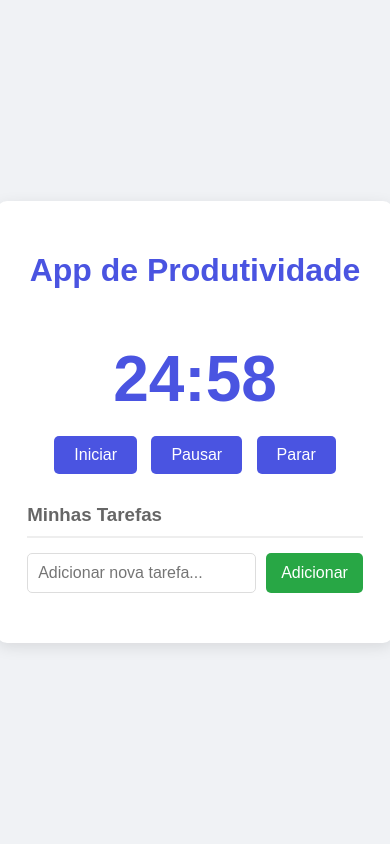
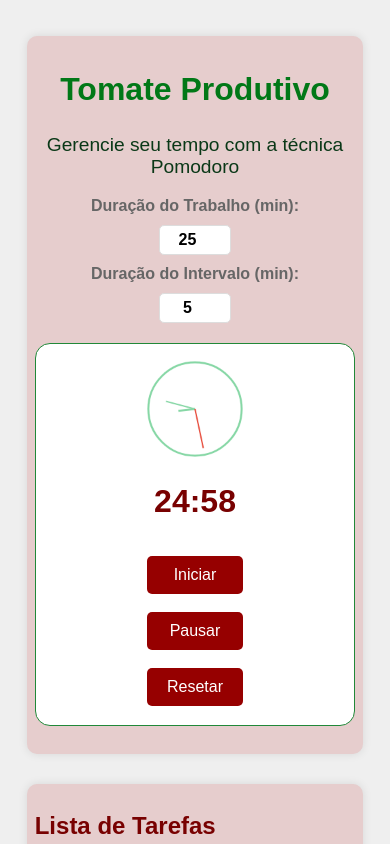
Before and after one commit to mlcrodrigues/tomate, a plain HTML site: page index.html in a window 390 px wide. Both pictures are taken after a click on the button "Iniciar". Shown: the top 844 px of the page. Drawn offline with Linux system fonts and the light colour scheme.

Commit message:
Add files via upload
Início do projeto tomate para cursos de js. e react js.

```diff
--- a/index.html
+++ b/index.html
@@ -7,34 +7,52 @@
     <link rel="stylesheet" href="style.css">
 </head>
 <body>
+    <main>
 
-    <main class="container">
-        <h1>App de Produtividade</h1>
+    <section class="container">
+        <h1>Tomate Produtivo</h1>
+        <p>Gerencie seu tempo com a técnica Pomodoro</p>
 
-        <div id="pomodoro-timer" class="timer">
-            <h2 id="timer-display">25:00</h2>
-            <div class="timer-controls">
-                <button id="start-btn">Iniciar</button>
-                <button id="pause-btn">Pausar</button>
-                <button id="reset-btn">Parar</button>
+        <section class="timer-section">
+          <div class ="timer-settings">
+              <label for="work-duration">Duração do Trabalho (min):</label>
+              <input type="number" id="work-duration" value="25" min="1" max="60">
+              <label for="break-duration">Duração do Intervalo (min):</label>
+              <input type="number" id="break-duration" value="5" min="1" max="30">
+          </div>
+        </section>
+
+        <section class="clock-section">
+          <canvas id="clock-canvas" width="150" height="150"></canvas>
+            <div class="analog-clock">
+              <div class="clock-face">
+                  <div class="hand hour-hand"></div>
+                  <div class="hand minute-hand"></div>
+                  <div class="hand second-hand"></div>
+              </div>
             </div>
-        </div>
 
-        <div id="task-list-section" class="task-list-container">
-            <h3>Minhas Tarefas</h3>
-            <div class="task-input-container">
-                <input type="text" id="new-task-input" placeholder="Adicionar nova tarefa...">
-                <button id="add-task-btn">Adicionar</button>
+            <div class="pomodoro-timer" id="timer-display">
+                <span id="minutes">25</span>:<span id="seconds">00</span>
             </div>
-            <ul id="tasks">
-                </ul>
-        </div>
 
-        <div id="game-section" class="hidden">
-    <h3>Pausa para o Jogo!</h3>
-    <div id="bubble-game-container">
-        </div>
-</div>
+            <div class="controls">
+              <button id="start-btn">Iniciar</button>
+              <button id="pause-btn">Pausar</button>
+              <button id="reset-btn">Resetar</button>
+            </div>
+
+        </section>
+    </section>
+
+    <section class="tasks-section">
+        <h2>Lista de Tarefas</h2>
+        <input id="new-task-input" type="text" />
+        <button id="add-task-btn">Adicionar</button>
+        <ul id="tasks"></ul>
+    </section>
+    </section>
+
 
     </main>
 
--- a/script.js
+++ b/script.js
@@ -1,224 +1,176 @@
-// Seleciona os elementos HTML que vamos manipular
 const timerDisplay = document.getElementById('timer-display');
 const startBtn = document.getElementById('start-btn');
 const pauseBtn = document.getElementById('pause-btn');
 const resetBtn = document.getElementById('reset-btn');
 
-// Define os estados iniciais do timer
 const POMODORO_TIME = 25 * 60; // 25 minutos em segundos
-const SHORT_BREAK_TIME = 5 * 60; // 5 minutos em segundos
 let timeRemaining = POMODORO_TIME;
 let isRunning = false;
-let timerInterval;
+let intervalId = null;
 
-// Função para formatar o tempo (de segundos para MM:SS)
-function formatTime(seconds) {
-    const minutes = Math.floor(seconds / 60);
-    const secs = seconds % 60;
-    return `${minutes < 10 ? '0' : ''}${minutes}:${secs < 10 ? '0' : ''}${secs}`;
+function updateTimerDisplay() {
+    const minutes = String(Math.floor(timeRemaining / 60)).padStart(2, '0');
+    const seconds = String(timeRemaining % 60).padStart(2, '0');
+    timerDisplay.textContent = `${minutes}:${seconds}`;
 }
 
-// Função para atualizar o display do timer
-function updateTimerDisplay() {
-    timerDisplay.textContent = formatTime(timeRemaining);
+function updateClock() {
+    const canvas = document.getElementById('clock-canvas');
+    if (!canvas) return;
+    const ctx = canvas.getContext('2d');
+    const radius = canvas.width / 2;
+    ctx.clearRect(0, 0, canvas.width, canvas.height);
+
+    ctx.beginPath();
+    ctx.arc(radius, radius, radius - 5, 0, 2 * Math.PI);
+    ctx.fillStyle = '#fff';
+    ctx.fill();
+    ctx.strokeStyle = '#86d7a5ff';
+    ctx.lineWidth = 3;
+    ctx.stroke();
+
+    const now = new Date();
+    const hours = now.getHours() % 12;
+    const minutes = now.getMinutes();
+    const seconds = now.getSeconds();
+
+    const hourAngle = ((hours + minutes / 60) * Math.PI / 6) - Math.PI / 2;
+    const minuteAngle = ((minutes + seconds / 60) * Math.PI / 30) - Math.PI / 2;
+    const secondAngle = (seconds * Math.PI / 30) - Math.PI / 2;
+
+    ctx.beginPath();
+    ctx.moveTo(radius, radius);
+    ctx.lineTo(
+        radius + Math.cos(hourAngle) * (radius - 50),
+        radius + Math.sin(hourAngle) * (radius - 50)
+    );
+    ctx.strokeStyle = '#86d7a5ff';
+    ctx.lineWidth = 3;
+    ctx.stroke();
+
+    ctx.beginPath();
+    ctx.moveTo(radius, radius);
+    ctx.lineTo(
+        radius + Math.cos(minuteAngle) * (radius - 30),
+        radius + Math.sin(minuteAngle) * (radius - 30)
+    );
+    ctx.strokeStyle = '#86d7a5ff';
+    ctx.lineWidth = 2;
+    ctx.stroke();
+
+    ctx.beginPath();
+    ctx.moveTo(radius, radius);
+    ctx.lineTo(
+        radius + Math.cos(secondAngle) * (radius - 15),
+        radius + Math.sin(secondAngle) * (radius - 15)
+    );
+    ctx.strokeStyle = '#e74c3c';
+    ctx.lineWidth = 2;
+    ctx.stroke();
 }
 
-// Função para iniciar ou retomar o timer
-function startTimer() {
-    if (isRunning) return; // Se o timer já estiver rodando, não faz nada
+setInterval(updateClock, 1000);
+
+function startTimerDisplay() {
+    if (isRunning) return;
     isRunning = true;
 
-    // Configura um intervalo que executa a cada 1 segundo
-    timerInterval = setInterval(() => {
+    intervalId = setInterval(() => {
+
+        updateClock();
+
         if (timeRemaining > 0) {
             timeRemaining--;
             updateTimerDisplay();
         } else {
-            // Quando o tempo acaba, para o timer
-            clearInterval(timerInterval);
-            isRunning = false;
-            // CHAMAR O TEMPO DE DESCANSO E O JOGO
-            startShortBreak();
+            pauseTimerDisplay();
+            alert('Tempo esgotado! Faça uma pausa.');
         }
-    }, 1000); // 1000 milissegundos = 1 segundo
+    }, 1000);
+
+    updateClock();
+    updateTimerDisplay();
 }
 
-// Função para pausar o timer
-function pauseTimer() {
-    if (!isRunning) return; // Se o timer já estiver pausado, não faz nada
+function pauseTimerDisplay() {
     isRunning = false;
-    clearInterval(timerInterval);
+    clearInterval(intervalId);
 }
 
-// Função para parar e resetar o timer
-function resetTimer() {
-    pauseTimer(); // Pausa o timer
-    timeRemaining = POMODORO_TIME; // Reseta o tempo
-    updateTimerDisplay(); // Atualiza o display para 25:00
+function resetTimerDisplay() {
+    pauseTimerDisplay();
+    timeRemaining = POMODORO_TIME;
+    updateTimerDisplay();
+    updateClock();
 }
 
-// Adiciona "escutadores de eventos" aos botões
-startBtn.addEventListener('click', startTimer);
-pauseBtn.addEventListener('click', pauseTimer);
-resetBtn.addEventListener('click', resetTimer);
+startBtn.addEventListener('click', startTimerDisplay);
+pauseBtn.addEventListener('click', pauseTimerDisplay);
+resetBtn.addEventListener('click', resetTimerDisplay);
 
-// Atualiza o display do timer ao carregar a página
 updateTimerDisplay();
+updateClock();
 
-// --- LÓGICA DA LISTA DE TAREFAS ---
 
-// Seleciona os elementos HTML da lista de tarefas
 const newTaskInput = document.getElementById('new-task-input');
 const addTaskBtn = document.getElementById('add-task-btn');
 const tasksList = document.getElementById('tasks');
 
-// Função para criar um novo item de tarefa
+// Lista de tarefas
 function createTaskItem(taskText) {
-    // Cria um novo elemento <li>
+
     const listItem = document.createElement('li');
 
-    // Adiciona o texto da tarefa
     const taskSpan = document.createElement('span');
     taskSpan.textContent = taskText;
     listItem.appendChild(taskSpan);
 
-    // Cria um contêiner para os botões de ação
     const actionsContainer = document.createElement('div');
     actionsContainer.classList.add('task-actions');
 
-    // Cria o botão de "concluir"
     const completeBtn = document.createElement('button');
-    completeBtn.innerHTML = '&#10003;'; // Símbolo de checkmark
+    completeBtn.innerHTML = '&#10003;';
     completeBtn.classList.add('complete-btn');
     actionsContainer.appendChild(completeBtn);
 
-    // Cria o botão de "excluir"
     const deleteBtn = document.createElement('button');
-    deleteBtn.innerHTML = '&#10006;'; // Símbolo de 'x'
+    deleteBtn.innerHTML = '&#10006;';
     deleteBtn.classList.add('delete-btn');
     actionsContainer.appendChild(deleteBtn);
 
-    // Adiciona os botões ao item da lista
     listItem.appendChild(actionsContainer);
 
     return listItem;
 }
 
-// Função para adicionar uma nova tarefa
 function addTask() {
-    const taskText = newTaskInput.value.trim(); // Pega o texto e remove espaços em branco
+    const taskText = newTaskInput.value.trim();
 
-    // Verifica se o campo de texto não está vazio
     if (taskText !== '') {
         const newTaskItem = createTaskItem(taskText);
         tasksList.appendChild(newTaskItem);
-        newTaskInput.value = ''; // Limpa o campo de texto
+        newTaskInput.value = '';
     }
 }
 
-// Função para lidar com o clique na lista (delegando os eventos)
 tasksList.addEventListener('click', (event) => {
     const clickedElement = event.target;
 
-    // Se o clique foi no botão de "concluir"
     if (clickedElement.classList.contains('complete-btn')) {
-        const listItem = clickedElement.closest('li'); // Encontra o elemento <li> mais próximo
-        listItem.classList.toggle('completed'); // Adiciona/remove a classe 'completed'
+        const listItem = clickedElement.closest('li');
+        listItem.classList.toggle('completed');
     }
 
-    // Se o clique foi no botão de "excluir"
     if (clickedElement.classList.contains('delete-btn')) {
-        const listItem = clickedElement.closest('li'); // Encontra o elemento <li> mais próximo
-        listItem.remove(); // Remove o item da lista
+        const listItem = clickedElement.closest('li');
+        listItem.remove();
     }
 });
 
-// Adiciona "escutadores de eventos"
 addTaskBtn.addEventListener('click', addTask);
 newTaskInput.addEventListener('keypress', (event) => {
-    // Adiciona tarefa ao apertar "Enter" no campo de input
+
     if (event.key === 'Enter') {
         addTask();
     }
 });
-
-// --- LÓGICA DA QUEBRA E DO JOGO ---
-
-// Seleciona os elementos das seções
-const pomodoroSection = document.getElementById('pomodoro-timer');
-const taskSection = document.getElementById('task-list-section');
-const gameSection = document.getElementById('game-section');
-const gameContainer = document.getElementById('bubble-game-container');
-
-let isBreak = false;
-let breakTimeRemaining = SHORT_BREAK_TIME;
-let bubbleInterval;
-
-// Função para iniciar o tempo de descanso
-function startShortBreak() {
-    isBreak = true;
-    timeRemaining = SHORT_BREAK_TIME;
-    updateTimerDisplay(); // Atualiza para o tempo de descanso
-
-    // Esconde as seções de produtividade e mostra a do jogo
-    pomodoroSection.classList.add('hidden');
-    taskSection.classList.add('hidden');
-    gameSection.classList.remove('hidden');
-
-    // Inicia o timer de descanso
-    timerInterval = setInterval(() => {
-        if (breakTimeRemaining > 0) {
-            breakTimeRemaining--;
-        } else {
-            // Quando o descanso acaba, volta para o foco
-            clearInterval(timerInterval);
-            resetToPomodoro();
-        }
-    }, 1000);
-
-    // Inicia a criação de bolhas a cada 500ms
-    bubbleInterval = setInterval(createBubble, 500);
-}
-
-// Função para voltar ao timer Pomodoro
-function resetToPomodoro() {
-    isBreak = false;
-    timeRemaining = POMODORO_TIME;
-    updateTimerDisplay();
-
-    // Mostra as seções de produtividade e esconde a do jogo
-    pomodoroSection.classList.remove('hidden');
-    taskSection.classList.remove('hidden');
-    gameSection.classList.add('hidden');
-
-    // Limpa todas as bolhas restantes
-    gameContainer.innerHTML = '';
-    clearInterval(bubbleInterval);
-}
-
-// Função para criar uma nova bolha
-function createBubble() {
-    const bubble = document.createElement('div');
-    bubble.classList.add('bubble');
-
-    // Tamanho aleatório para a bolha
-    const size = Math.random() * 50 + 20; // Tamanho entre 20px e 70px
-    bubble.style.width = `${size}px`;
-    bubble.style.height = `${size}px`;
-
-    // Posição inicial aleatória na horizontal
-    const startPosition = Math.random() * (gameContainer.offsetWidth - size);
-    bubble.style.left = `${startPosition}px`;
-
-    // Adiciona a bolha no contêiner do jogo
-    gameContainer.appendChild(bubble);
-
-    // Evento de clique para estourar a bolha
-    bubble.addEventListener('click', () => {
-        bubble.classList.add('popped');
-        // Remove a bolha depois da animação
-        setTimeout(() => {
-            bubble.remove();
-        }, 200);
-    });
-}
--- a/style.css
+++ b/style.css
@@ -1,61 +1,119 @@
-/* Estilos Gerais para o Corpo da Página */
 body {
     font-family: Arial, sans-serif;
-    background-color: #f0f2f5;
     display: flex;
     justify-content: center;
     align-items: center;
-    min-height: 100vh;
-    margin: 0;
-    color: #333;
+    min-height: 400px;
+    background-color: #efefef;
+    color: #780101;
 }
 
-/* Estilos para o Contêiner Principal */
+main {
+    max-width: 800px;
+    width: 90%;
+    margin: 20px auto;
+}
+h1 {
+    font-size: 2em;
+    text-align: center;
+    color: #017817;
+}
+
+p {
+    font-size: 1.2em;
+    text-align: center;
+    color: #0a3817;
+}
+
 .container {
-    background-color: #fff;
-    padding: 30px;
+    background-color: #e6cdcd;
+    padding: 10px;
     border-radius: 10px;
-    box-shadow: 0 4px 15px rgba(0, 0, 0, 0.1);
-    width: 90%;
-    max-width: 500px;
+    box-shadow: 0 0 10px rgba(0, 0, 0, 0.1);
+    text-align: center;
+    margin-bottom: 30px;
+}
+
+.clock-section {
+    margin-bottom: 20px;
+    margin-top: 20px;
+    padding: 15px;
+    display: flex;
+    columns: 3;
+    justify-content: center;
+    align-items: center;
+    gap: 20px;
+    border: #218838 0.5px solid;
+    background-color: #ffffff;
+    border-radius: 15px;
+}
+
+.timer-settings {
+    display: flex;
+    flex-direction: column;
+    gap: 10px;
+    align-items: center;
+}
+.timer-settings label {
+    font-weight: bold;
+    color: #666;
+}
+
+#work-duration, #break-duration {
+    width: 60px;
+    padding: 5px;
+    border: 1px solid #ddd;
+    border-radius: 5px;
+    font-size: 1rem;
+    font-weight: bold;
     text-align: center;
 }
 
-/* Estilos para o Título */
-h1 {
-    color: #4a54e1;
-    margin-bottom: 20px;
+.controls {
+    display: flex;
+    flex-direction: column;
+    gap: 10px;
+    align-items: center;
 }
 
-/* Estilos do Timer Pomodoro */
-.timer {
-    margin-bottom: 30px;
+button {
+    background-color: #960000;
+    color: white;
+    border: none;
+    padding: 10px 20px;
+    border-radius: 5px;
+    cursor: pointer;
+    font-size: 1em;
+
+}
+
+button:hover {
+    background-color: #017817;
+}
+
+button:active {
+    background-color: #017817;
 }
 
 #timer-display {
     font-size: 4rem;
     font-weight: bold;
-    color: #4a54e1;
     margin-bottom: 20px;
+    color: #780101;
+}
+.timer.running {
+    color: #017817;
 }
 
-.timer-controls button {
-    background-color: #4a54e1;
-    color: #fff;
-    border: none;
-    padding: 10px 20px;
-    margin: 0 5px;
-    border-radius: 5px;
-    cursor: pointer;
-    font-size: 1rem;
-    transition: background-color 0.3s ease;
+.tasks-section {
+    background-color: #e6cdcd;
+    padding: 15px;
+    border-radius: 10px;
+    box-shadow: 0 0 10px rgba(0, 0, 0, 0.1);
+    max-width: 600px;
+    margin: 0 auto 30px auto;
 }
 
-.timer-controls button:hover {
-    background-color: #3842c5;
-}
-
-/* Estilos para a Lista de Tarefas */
 .task-list-container {
     text-align: left;
 }
@@ -78,25 +136,31 @@ h3 {
     border: 1px solid #ddd;
     border-radius: 5px;
     font-size: 1rem;
+    font-weight: bold;
 }
-
 #add-task-btn {
-    background-color: #28a745;
-    color: #fff;
+    background-color: #960000;
+    color: white;
     border: none;
-    padding: 10px 15px;
+    padding: 10px 20px;
     border-radius: 5px;
     cursor: pointer;
     font-size: 1rem;
     margin-left: 10px;
-    transition: background-color 0.3s ease;
 }
 
 #add-task-btn:hover {
-    background-color: #218838;
+    background-color: #017817;
 }
 
-/* Estilos para a Lista (UL) e Itens da Lista (LI) */
+.task-input-container {
+    display: flex;
+    justify-content: center;
+    align-items: center;
+    gap: 10px;
+    margin-bottom: 20px;
+}
+
 #tasks {
     list-style: none;
     padding: 0;
@@ -111,6 +175,9 @@ h3 {
     align-items: center;
     justify-content: space-between;
     transition: background-color 0.3s ease;
+    font-weight: bold;
+    font-variant-caps: all-small-caps;
+    font-size: 2rem;
 }
 
 #tasks li.completed {
@@ -127,64 +194,50 @@ h3 {
     background: none;
     border: none;
     cursor: pointer;
-    font-size: 1.2rem;
+    font-size: 1.5rem;
     margin-left: 10px;
-    color: #888;
+    color: #d0d0d0;
 }
 
 .task-actions button.complete-btn {
-    color: #28a745;
+    color: #218838;
 }
 
 .task-actions button.delete-btn {
     color: #dc3545;
 }
 
-/* Estilos para esconder a seção do jogo inicialmente */
-.hidden {
-    display: none;
+@media (max-width: 600px) {
+    main {
+        padding: 8px;
+    }
+    #timer-display {
+    font-size: 2rem;
     }
 
-/* Estilos para a seção do jogo */
-#game-section {
-    padding: 20px;
-    background-color: #e6f7ff;
-    border-radius: 10px;
-    margin-top: 30px;
+    .container, .tasks-section {
+        padding: 8px;
+    }
+    #clock-canvas {
+        width: 100px !important;
+        height: 100px !important;
+    }
+    .controls button {
+        width: 100%;
+        margin: 4px 0;
     }
 
-#bubble-game-container {
-    width: 100%;
-    height: 300px; /* Altura fixa para o jogo */
-    background-color: #fff;
-    border-radius: 10px;
-    border: 2px solid #b3e0ff;
-    position: relative; /* Essencial para as bolhas */
-    overflow: hidden; /* Garante que as bolhas fiquem dentro do contêiner */
-    cursor: crosshair;
+    #add-task-btn {
+        padding: 10px;
+        font-size: 0.9rem;
+        margin-left: 0;
     }
 
-/* Estilos para as bolhas */
-.bubble {
-    position: absolute; /* Para que possamos posicionar em qualquer lugar */
-    border-radius: 50%; /* Faz a forma de círculo */
-    background-color: #4a54e1;
-    opacity: 0.7;
-    cursor: pointer;
-    animation: bubble-move 10s linear infinite; /* Animação de movimento */
+    input[type="number"], input[type="text"] {
+        max-width: 100%;
     }
-
-/* Animação para fazer as bolhas subirem */
-@keyframes bubble-move {
-    0% { transform: translateY(100%); }
-    100% { transform: translateY(-100%); }
+    .clock-section {
+        flex-direction: column;
+        gap: 12px;
     }
-
-/* Estilo para a bolha estourada */
-.bubble.popped {
-    background-color: transparent;
-    border: 2px solid #ff4d4d;
-    transform: scale(1.5);
-    opacity: 0;
-    transition: all 0.2s ease-in-out;
 }
```
Lines whose indentation alone changed are shown as unchanged.
